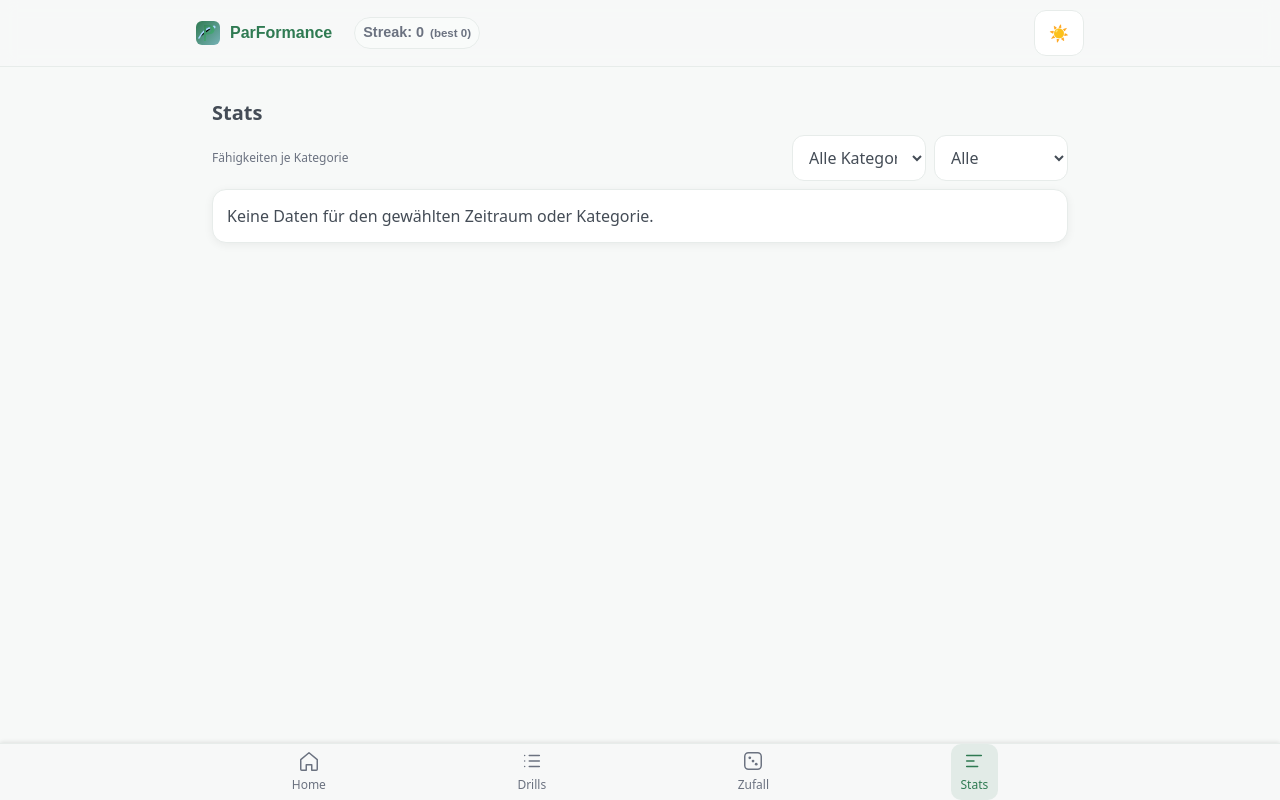
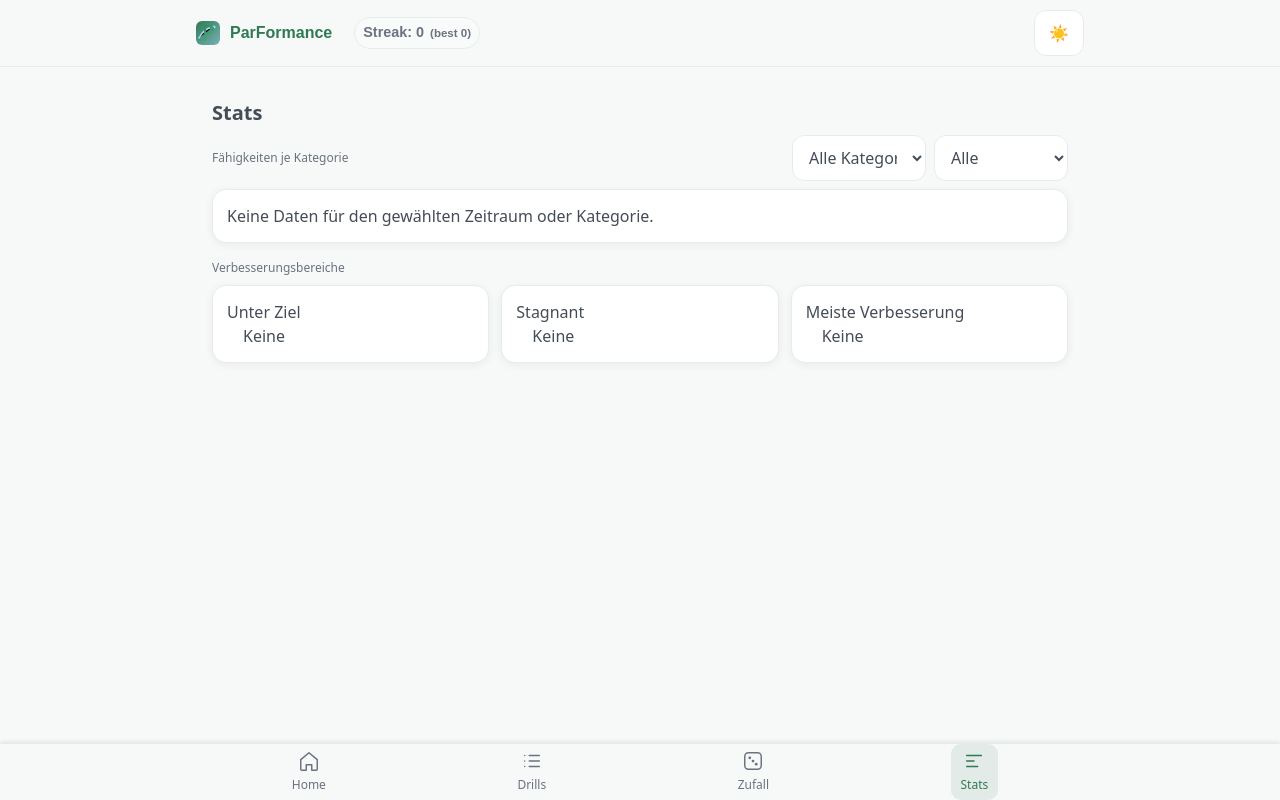
Before and after one commit to bri-b-dev/parformance, a Vue app: page /stats in a window 1280 px wide. Built offline with nearby package versions, Linux system fonts and the light colour scheme.

Commit message:
Areas for improvement list

```diff
--- /dev/null
+++ b/src/stats/areas.ts
@@ -0,0 +1,95 @@
+import type { Drill, Session } from '@/types'
+import { latestLevelByDrill } from '@/stats/categoryScores'
+import { getMovingAverageTrend } from '@/stats/movingAverage'
+import { findBucketKey } from '@/hcp/buckets'
+
+export type AreaDrill = {
+  id: string
+  title?: string
+  category?: string
+  latestLevel: number
+  targetLevel?: number
+  gap?: number
+}
+
+export type Improvement = {
+  id: string
+  title?: string
+  category?: string
+  maPrev5: number | null
+  maLast5: number | null
+  delta: number
+}
+
+export interface AreasResult {
+  belowTarget: AreaDrill[]
+  stagnant: AreaDrill[]
+  mostImproved: Improvement[]
+}
+
+export function computeAreasOfImprovement(
+  sessions: Session[],
+  drills: Drill[],
+  userHcp: number | null | undefined,
+  opts?: { stagnantTolerance?: number }
+): AreasResult {
+  const tolerance = opts?.stagnantTolerance ?? 0.1
+
+  const lastLevelMap = latestLevelByDrill(sessions || [])
+
+  const drillById: Record<string, Drill> = {}
+  for (const d of drills || []) drillById[d.id] = d
+
+  const belowTarget: AreaDrill[] = []
+  const stagnant: AreaDrill[] = []
+  const improvements: Improvement[] = []
+
+  for (const d of drills || []) {
+    const id = d.id
+    const latest = Number.isFinite(Number(lastLevelMap[id])) ? Number(lastLevelMap[id]) : 0
+
+    // determine target level from drill.metric.hcpTargets using user's HCP bucket
+    let targetLevel: number | undefined = undefined
+    try {
+      const bucket = findBucketKey(typeof userHcp === 'number' ? userHcp : NaN, d.metric?.hcpTargets ?? {})
+      if (bucket) {
+        const arr = (d.metric?.hcpTargets ?? {})[bucket]
+        if (Array.isArray(arr) && arr.length) {
+          // choose the maximum target as the goal
+          targetLevel = Math.max(...arr.map(v => Number(v) || 0))
+        }
+      }
+    } catch {}
+
+    if (typeof targetLevel === 'number' && Number.isFinite(targetLevel)) {
+      const gap = targetLevel - latest
+      if (gap > 0) {
+        belowTarget.push({ id, title: d.title, category: d.category, latestLevel: latest, targetLevel, gap })
+      }
+    }
+
+    // compute trend via moving average
+    const vals = (sessions || []).filter(s => s.drillId === id).map(s => Number(s.result?.value)).filter(v => Number.isFinite(v))
+    const trend = getMovingAverageTrend(vals)
+    const maLast = trend.maLast5
+    const maPrev = trend.maPrev5
+    const delta = (maLast != null && maPrev != null) ? (maLast - maPrev) : 0
+    if (maLast != null && maPrev != null && Math.abs(delta) <= tolerance) {
+      stagnant.push({ id, title: d.title, category: d.category, latestLevel: latest })
+    }
+
+    improvements.push({ id, title: d.title, category: d.category, maPrev5: maPrev, maLast5: maLast, delta })
+  }
+
+  // sort belowTarget by gap desc
+  belowTarget.sort((a, b) => (b.gap ?? 0) - (a.gap ?? 0))
+
+  // filter improvements to entries with numeric delta and sort by delta desc
+  const mostImproved = improvements
+    .filter(i => i.maPrev5 != null && i.maLast5 != null)
+    .sort((a, b) => b.delta - a.delta)
+
+  return { belowTarget, stagnant, mostImproved }
+}
+
+export default { computeAreasOfImprovement }
--- a/src/views/StatsView.vue
+++ b/src/views/StatsView.vue
@@ -33,6 +33,45 @@
           <p style="margin:0;">Keine Daten für den gewählten Zeitraum oder Kategorie.</p>
         </div>
       </div>
+
+      <!-- Areas for improvement -->
+      <div style="margin-top:16px;">
+        <h2 class="label" style="margin:0 0 8px 0;">Verbesserungsbereiche</h2>
+        <div class="grid" style="display:grid; grid-template-columns: repeat(auto-fit, minmax(220px, 1fr)); gap:12px;">
+          <div class="card" data-testid="areas-below-target">
+            <h3 style="margin-top:0;">Unter Ziel</h3>
+            <ul style="margin:0; padding-left:16px;">
+              <li v-for="d in areas.belowTarget" :key="d.id">
+                <router-link :to="{ name: 'DrillDetail', params: { id: d.id } }">{{ d.title || d.id }}</router-link>
+                <span class="muted" style="margin-left:8px;">(Lücke: {{ Math.round(d.gap || 0) }})</span>
+              </li>
+              <li v-if="areas.belowTarget.length === 0" class="muted">Keine</li>
+            </ul>
+          </div>
+
+          <div class="card" data-testid="areas-stagnant">
+            <h3 style="margin-top:0;">Stagnant</h3>
+            <ul style="margin:0; padding-left:16px;">
+              <li v-for="d in areas.stagnant" :key="d.id">
+                <router-link :to="{ name: 'DrillDetail', params: { id: d.id } }">{{ d.title || d.id }}</router-link>
+                <span class="muted" style="margin-left:8px;">(aktuell: {{ Math.round(d.latestLevel || 0) }})</span>
+              </li>
+              <li v-if="areas.stagnant.length === 0" class="muted">Keine</li>
+            </ul>
+          </div>
+
+          <div class="card" data-testid="areas-most-improved">
+            <h3 style="margin-top:0;">Meiste Verbesserung</h3>
+            <ul style="margin:0; padding-left:16px;">
+              <li v-for="i in areas.mostImproved.slice(0,10)" :key="i.id">
+                <router-link :to="{ name: 'DrillDetail', params: { id: i.id } }">{{ i.title || i.id }}</router-link>
+                <span class="muted" style="margin-left:8px;">(Δ {{ (i.delta || 0).toFixed(2) }})</span>
+              </li>
+              <li v-if="areas.mostImproved.length === 0" class="muted">Keine</li>
+            </ul>
+          </div>
+        </div>
+      </div>
     </div>
 
     <slot />
@@ -43,15 +82,19 @@
 import { computed, onMounted, ref } from 'vue'
 import { useDrillCatalogStore } from '@/stores/drillCatalog'
 import { useSessionsStore } from '@/stores/sessions'
+import { useSettingsStore } from '@/stores/settings'
 import { computeCategoryScores } from '@/stats/categoryScores'
+import { computeAreasOfImprovement } from '@/stats/areas'
 import CategoryScoresChart from '@/components/CategoryScoresChart.vue'
 
 const catalog = useDrillCatalogStore()
 const sessions = useSessionsStore()
+const settings = useSettingsStore()
 
 onMounted(async () => {
   if (!catalog.loaded) await catalog.load()
   if (!sessions.loaded) await sessions.load()
+  if (!settings.loaded) await settings.load()
 })
 
 const drillsLoaded = computed(() => catalog.loaded)
@@ -92,4 +135,14 @@ const rows = computed(() => {
   entries.sort((a, b) => a[0].localeCompare(b[0]))
   return entries.map(([category, value]) => ({ category, value: Math.max(0, Math.min(100, Number(value) || 0)) }))
 })
+
+const areas = computed(() => {
+  // compute areas using currently filtered sessions/drills and the user's HCP
+  try {
+    return computeAreasOfImprovement(filteredSessions.value || [], filteredDrills.value || [], settings.hcp)
+  } catch (e) {
+    // on error, return empty buckets
+    return { belowTarget: [], stagnant: [], mostImproved: [] }
+  }
+})
 </script>
```
Also changed, not shown: 1 other file (tests, documents, lock files or other folders).
